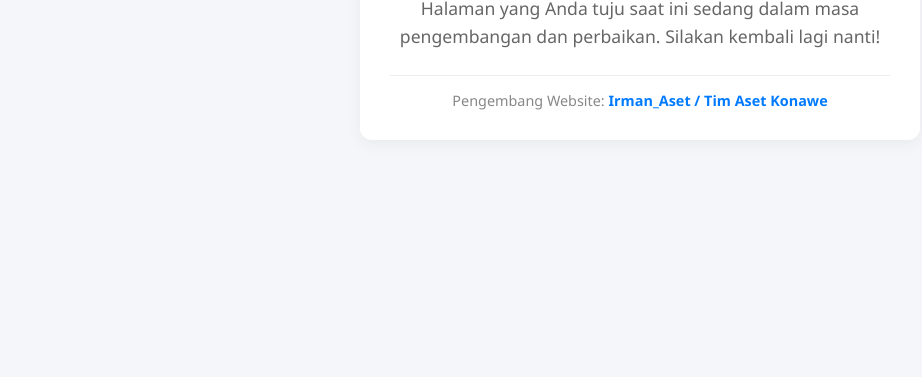
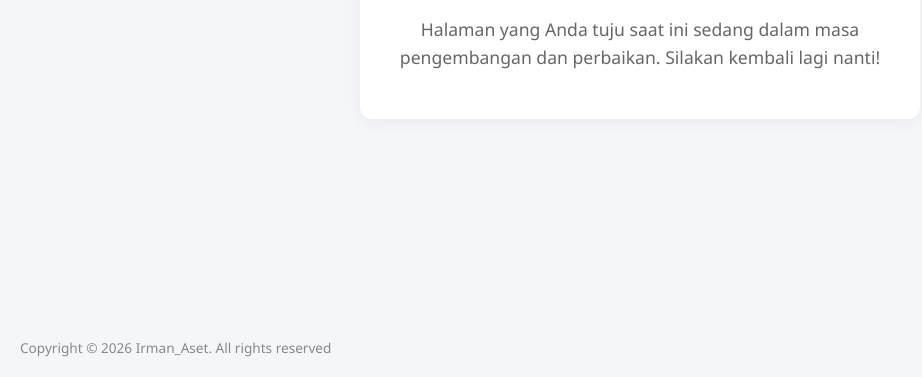
Before and after one commit to Bata7878Via/Halaman-Dalam-Masa-Pengembangan, a plain HTML site: page index.html in a window 1280 px wide. Shown: the part 423-800 px from the top of the page, without its empty margins (0-922 px from the left). Drawn offline with Linux system fonts and the light colour scheme.

Commit message:
Update index.html

```diff
--- a/index.html
+++ b/index.html
@@ -15,6 +15,7 @@
             height: 100vh;
             margin: 0;
             text-align: center;
+            position: relative; /* Diperlukan agar posisi copyright di pojok kiri bawah akurat */
         }
         .container {
             max-width: 500px;
@@ -27,17 +28,14 @@
         p { color: #666; font-size: 1.1em; line-height: 1.6; }
         .icon { font-size: 50px; margin-bottom: 20px; }
 
-        /* Bagian Nama Pengembang */
-        .developer-info {
-            margin-top: 25px;
-            padding-top: 15px;
-            border-top: 1px solid #eee;
-            font-size: 0.9em;
+        /* Bagian Copyright Pojok Kiri Bawah */
+        .footer-copyright {
+            position: absolute;
+            bottom: 20px;
+            left: 20px;
+            font-size: 0.85em;
             color: #888;
-        }
-        .developer-name {
-            font-weight: bold;
-            color: #007bff;
+            text-align: left;
         }
     </style>
 </head>
@@ -47,11 +45,11 @@
     <div class="icon">🛠️</div>
     <h1>Mohon Maaf</h1>
     <p>Halaman yang Anda tuju saat ini sedang dalam masa pengembangan dan perbaikan. Silakan kembali lagi nanti!</p>
+</div>
 
-    <!-- Informasi Pengembang Website -->
-    <div class="developer-info">
-        Pengembang Website: <span class="developer-name">Irman_Aset / Tim Aset Konawe</span>
-    </div>
+<!-- Hak Cipta di Pojok Kiri Bawah -->
+<div class="footer-copyright">
+    Copyright © 2026 Irman_Aset. All rights reserved
 </div>
 
 </body>
```
